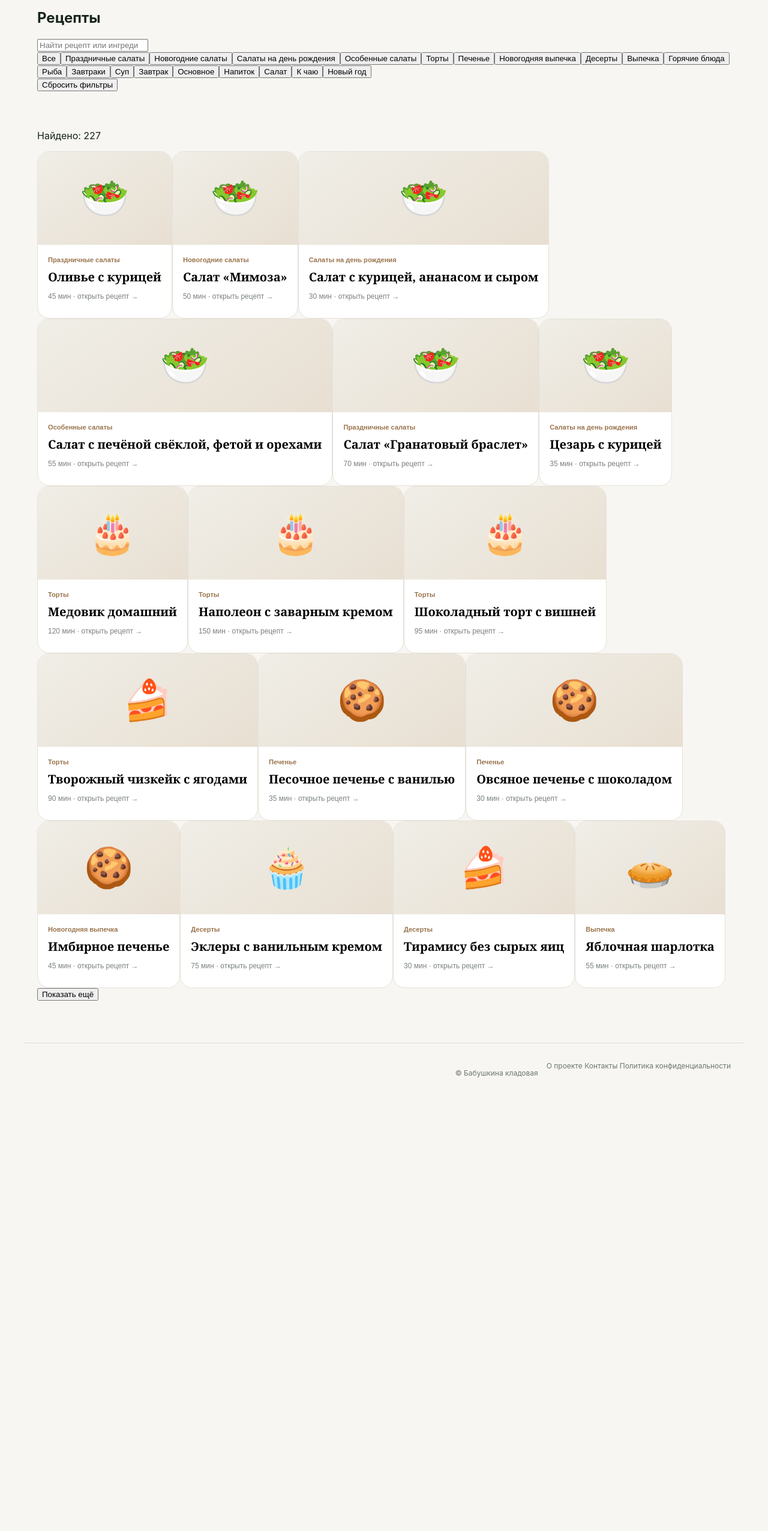
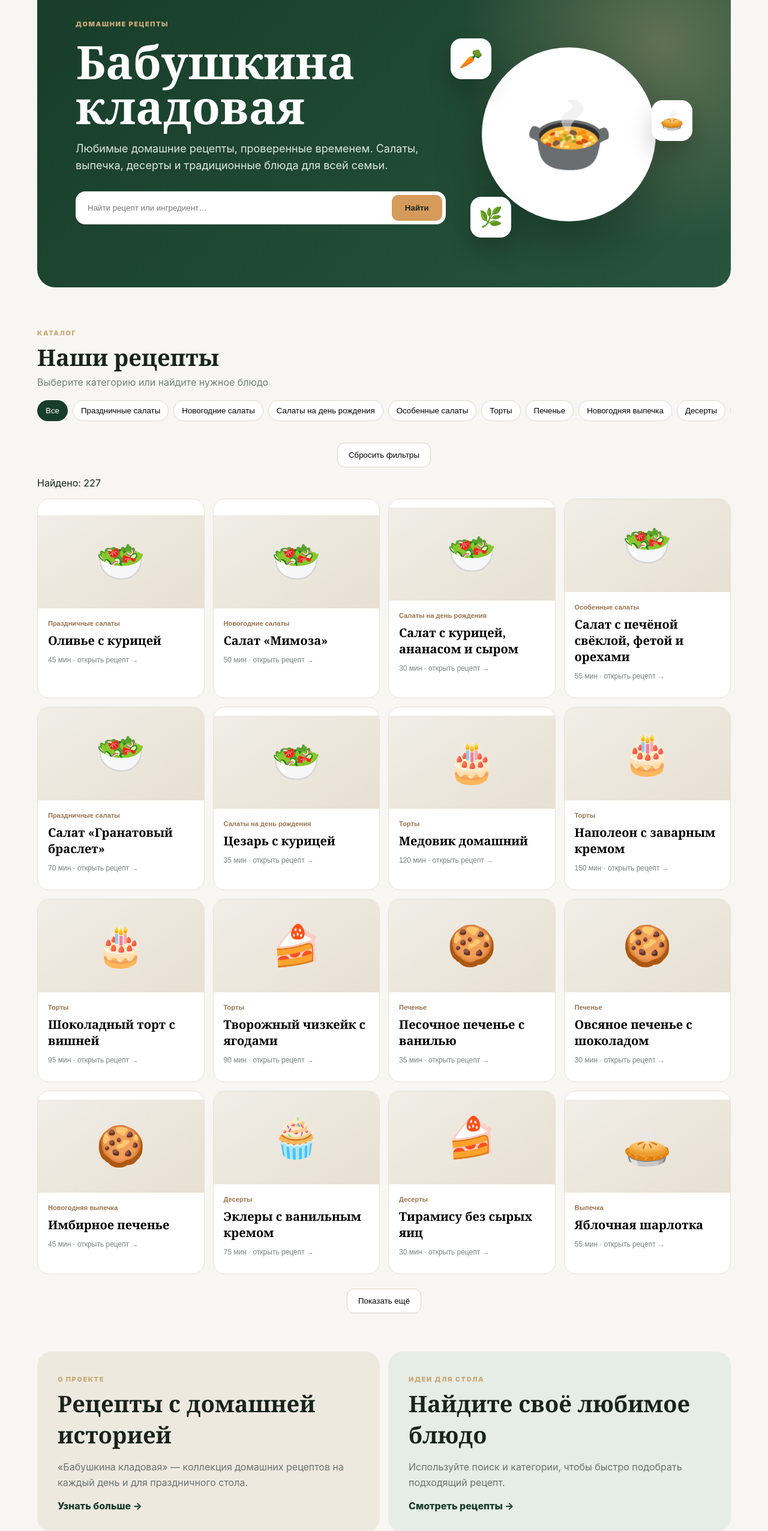
Before and after one commit to nadiiahonda34-svg/babushkina-kladovaya, a plain HTML site: page index.html in a window 1280 px wide. Shown: the part 193-2745 px from the top of the page at 60% size. Before the commit the page ends 2051 px from the top, so only its background shows below. Drawn offline with Linux system fonts and the light colour scheme.

Commit message:
Update index.html

```diff
--- a/index.html
+++ b/index.html
@@ -16,18 +16,49 @@
 
 <body>
 
-  <header>
-    <div class="container">
-      <h1>Бабушкина кладовая</h1>
-      <p>Домашние рецепты, проверенные временем</p>
+  <header class="header">
+
+    <a class="logo" href="/">
+      <span>БК</span>
+      <b>Бабушкина кладовая</b>
+    </a>
+
+    <nav>
+      <a href="#recipes">Рецепты</a>
+      <a href="/about.html">О проекте</a>
+      <a href="/contact.html">Контакты</a>
+    </nav>
+
+    <div class="right">
+      <button type="button" onclick="document.getElementById('q').focus()">
+        Найти рецепт
+      </button>
     </div>
+
   </header>
 
-  <main class="container">
 
-    <section>
-      <h2>Рецепты</h2>
+  <main>
 
+    <section class="hero">
+
+      <div>
+        <div class="eyebrow">
+          ДОМАШНИЕ РЕЦЕПТЫ
+        </div>
+
+        <h1>
+          Бабушкина<br>
+          кладовая
+        </h1>
+
+        <p>
+          Любимые домашние рецепты, проверенные временем.
+          Салаты, выпечка, десерты и традиционные блюда
+          для всей семьи.
+        </p>
+
+        <div class="search">
           <input
             id="q"
             type="search"
@@ -36,26 +67,167 @@
             aria-label="Поиск рецептов"
           >
 
-      <div id="tabs"></div>
+          <button
+            type="button"
+            onclick="document.getElementById('q').focus()"
+          >
+            Найти
+          </button>
+        </div>
 
-      <button id="reset" type="button">
+      </div>
+
+
+      <div class="heroVisual" aria-hidden="true">
+
+        <div class="plate">
+          🍲
+        </div>
+
+        <div class="float f1">
+          🥕
+        </div>
+
+        <div class="float f2">
+          🥧
+        </div>
+
+        <div class="float f3">
+          🌿
+        </div>
+
+      </div>
+
+    </section>
+
+
+    <section id="recipes">
+
+      <div class="head">
+
+        <div>
+          <span>КАТАЛОГ</span>
+          <h2>Наши рецепты</h2>
+
+          <p>
+            Выберите категорию или найдите нужное блюдо
+          </p>
+        </div>
+
+      </div>
+
+
+      <!-- live.js заполняет категории -->
+      <div id="tabs" class="tabs"></div>
+
+
+      <button
+        id="reset"
+        class="more"
+        type="button"
+      >
         Сбросить фильтры
       </button>
+
+
+      <p id="status">
+        Загрузка рецептов…
+      </p>
+
+
+      <!-- live.js создаёт карточки здесь -->
+      <div id="grid" class="grid"></div>
+
+
+      <button
+        id="more"
+        class="more"
+        type="button"
+      >
+        Показать ещё
+      </button>
+
     </section>
 
-    <section>
-      <p id="status">Загрузка рецептов…</p>
 
-      <div id="grid"></div>
+    <section class="split">
 
-      <button id="more" type="button">
-        Показать ещё
-      </button>
+      <article>
+
+        <span>О ПРОЕКТЕ</span>
+
+        <h2>
+          Рецепты с домашней историей
+        </h2>
+
+        <p>
+          «Бабушкина кладовая» — коллекция домашних
+          рецептов на каждый день и для праздничного стола.
+        </p>
+
+        <a href="/about.html">
+          Узнать больше →
+        </a>
+
+      </article>
+
+
+      <article>
+
+        <span>ИДЕИ ДЛЯ СТОЛА</span>
+
+        <h2>
+          Найдите своё любимое блюдо
+        </h2>
+
+        <p>
+          Используйте поиск и категории, чтобы быстро
+          подобрать подходящий рецепт.
+        </p>
+
+        <a href="#recipes">
+          Смотреть рецепты →
+        </a>
+
+      </article>
+
     </section>
 
   </main>
 
+
+  <footer>
+
+    <b>Бабушкина кладовая</b>
+
+    <span>
+      © 2026 Бабушкина кладовая
+    </span>
+
+    <div>
+      <a href="/about.html">
+        О проекте
+      </a>
+
+      <a href="/contact.html">
+        Контакты
+      </a>
+
+      <a href="/privacy.html">
+        Политика конфиденциальности
+      </a>
+    </div>
+
+  </footer>
+
+
+  <!--
+    Оставляем DIV, а не dialog:
+    текущий live.js работает с #modal и .close
+  -->
+
   <div id="modal" hidden>
+
     <div class="modal-content">
 
       <button
@@ -69,19 +241,9 @@
       <div id="modalBody"></div>
 
     </div>
+
   </div>
 
-  <footer>
-    <div class="container">
-      <p>© Бабушкина кладовая</p>
-
-      <nav>
-        <a href="/about.html">О проекте</a>
-        <a href="/contact.html">Контакты</a>
-        <a href="/privacy.html">Политика конфиденциальности</a>
-      </nav>
-    </div>
-  </footer>
 
   <script src="/live.js"></script>
 
```
Lines whose indentation alone changed are shown as unchanged.
